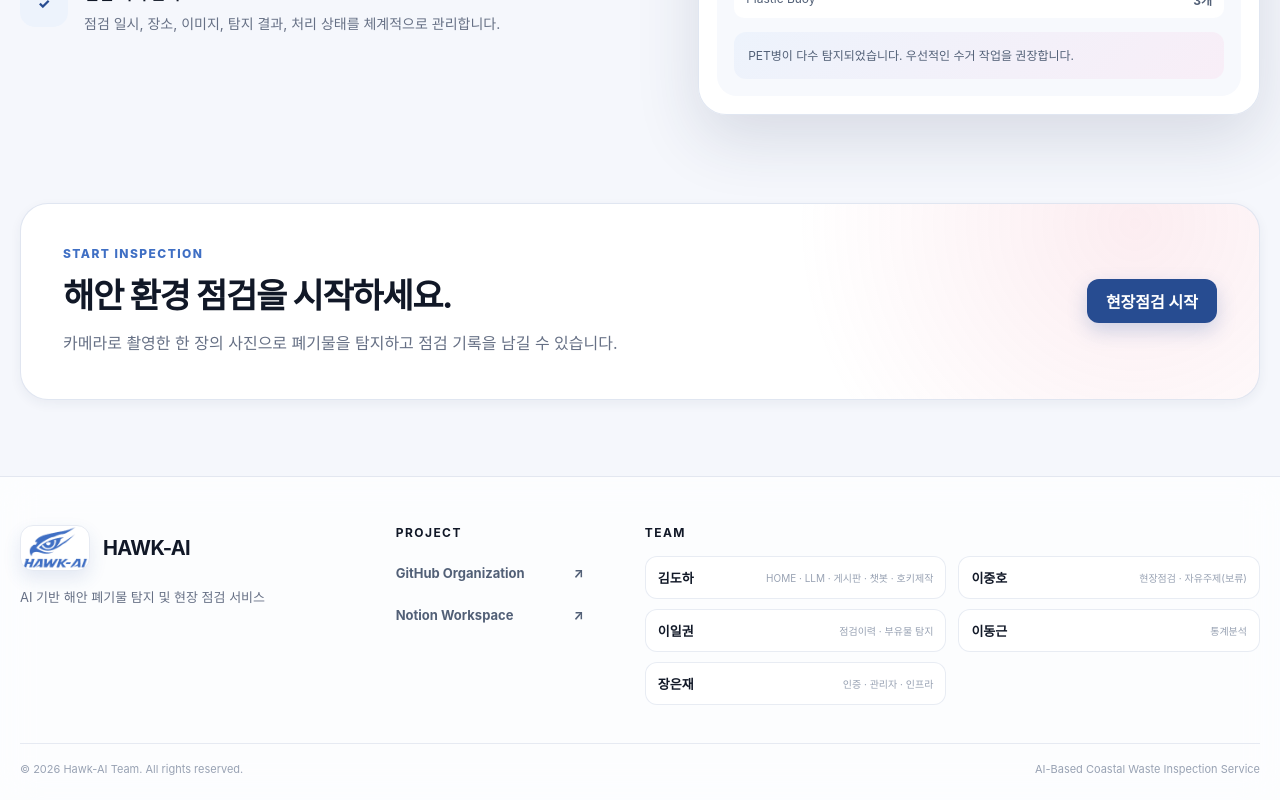
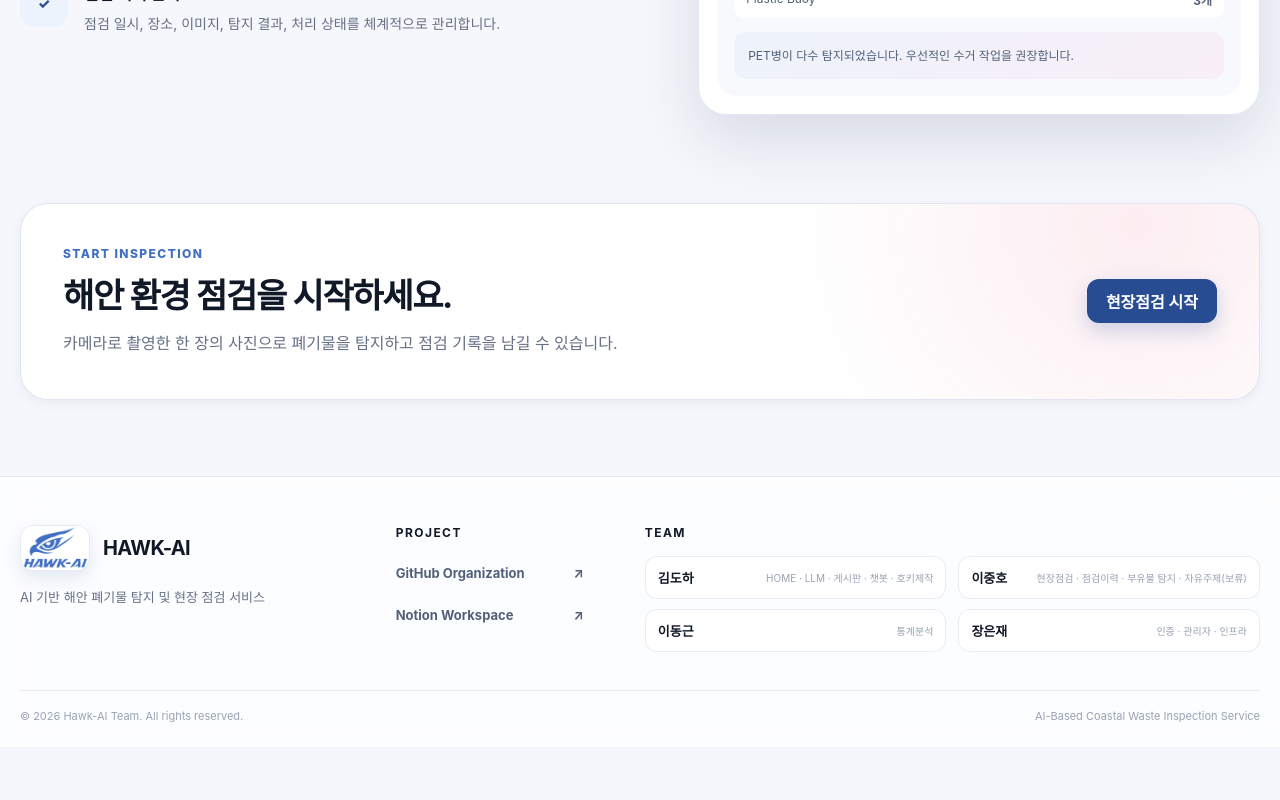
Before and after one commit to hawk-ai-project/frontend, a Next.js app: page / in a window 1280 px wide. Shown: the part 1593-2393 px from the top of the page. After the commit the page ends 2340 px from the top, so only its background shows below. Built offline with nearby package versions, Linux system fonts and the light colour scheme; no server answers.

Commit message:
푸터수정

```diff
--- a/src/constants/footer.js
+++ b/src/constants/footer.js
@@ -13,11 +13,7 @@ export const teamMembers = [
   },
   {
     name: "이중호",
-    areas: ["현장점검", "자유주제(보류)"],
-  },
-  {
-    name: "이일권",
-    areas: ["점검이력", "부유물 탐지"],
+    areas: ["현장점검", "점검이력", "부유물 탐지", "자유주제(보류)"],
   },
   {
     name: "이동근",
```
